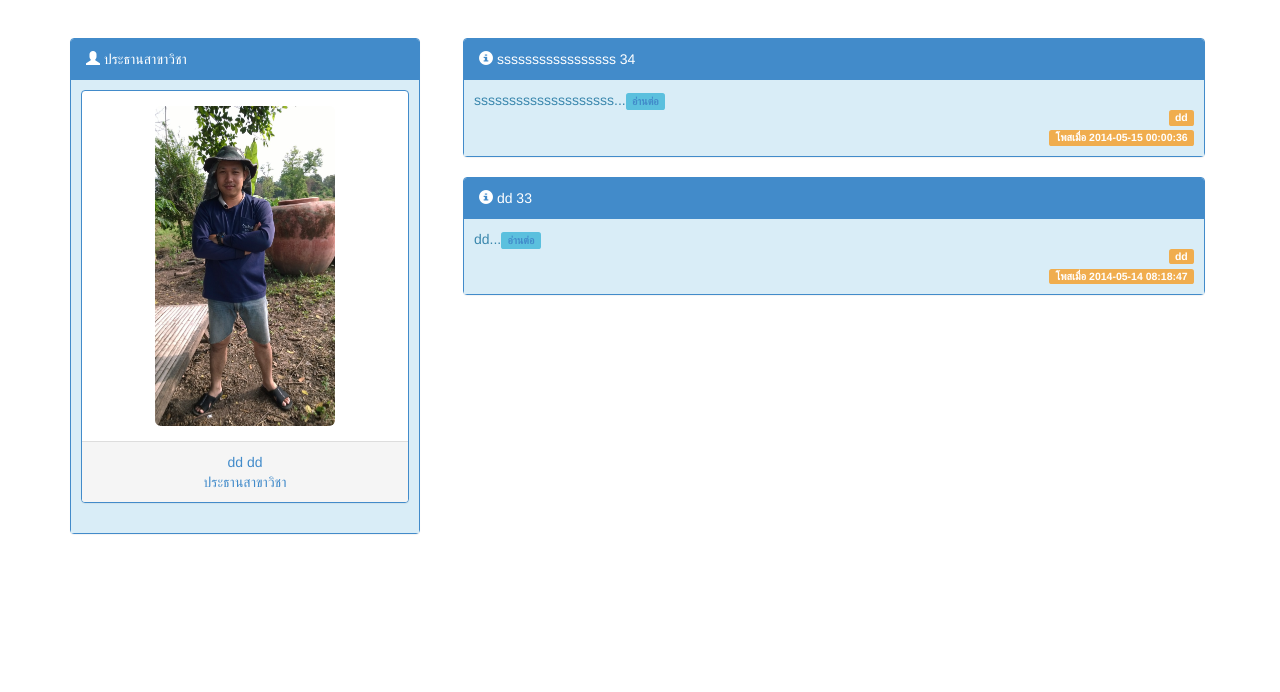
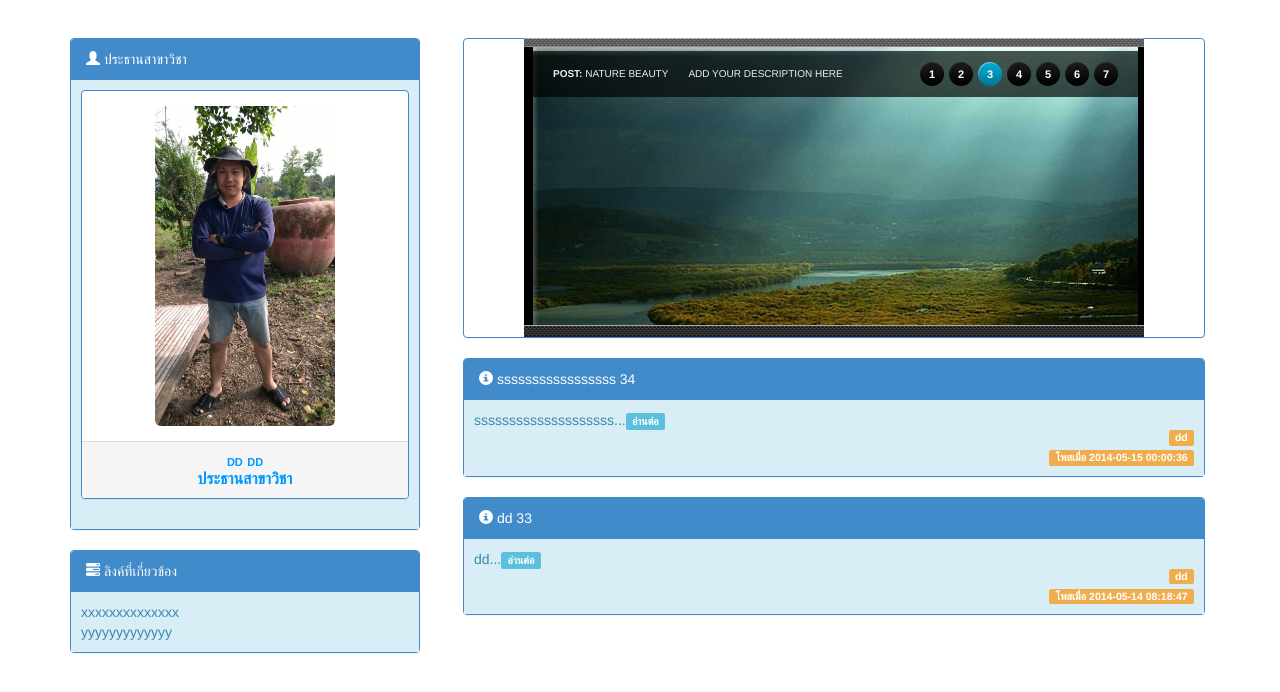
Before and after one commit to mynameistecs51/cs_udru, a CodeIgniter app: page /cs_udru/ in a window 1280 px wide. Shown: the part 87-779 px from the top of the page. Run offline with CodeIgniter, Linux system fonts and the light colour scheme.

Commit message:
chaiwat update function sidepicture 5-6-57 15.42

```diff
--- a/application/views/cs_udru.php
+++ b/application/views/cs_udru.php
@@ -1,4 +1,11 @@
 <?php $this->load->view("head");?>
+<!-- load script -->
+<link rel="stylesheet" href="<?php echo base_url().'css/style.css';?>" type="text/css" media="screen" />
+<script type="text/javascript">var _siteRoot='index.html',_root='index.html';</script>
+<script type="text/javascript" src="<?php echo base_url().'js/jquery.js';?>"></script>
+<script type="text/javascript" src="<?php echo base_url().'js/scripts.js';?>"></script>
+<!-- end load script -->
+
 <div class="row  col-md-4" style="margin-right:40px;">
 	<div class="panel panel-primary " >
 		<div class="panel-heading"><b class="glyphicon glyphicon-user"></b>  ประธานสาขาวิชา</div>
@@ -10,17 +17,55 @@
 						echo anchor($value->teacher_link,'<div class="panel-body" >
 							<img src=" '.base_url().'image/pict_teacher/'.$value->teacher_pict.'.jpg"  class="img-rounded" style="width:180px; hight:140px;">
 						</div>
-						<div class="panel-footer" align="center">'.$value->teacher_preName.' '.$value->teacher_name.'<br/>ประธานสาขาวิชา'.'</div>');
+						<div class="panel-footer" align="center" style="font: normal small-caps bold 16px sans-serif, Arial; color:#0099FF" >'.$value->teacher_preName.' '.$value->teacher_name.'<br/>ประธานสาขาวิชา'.'</div>');
 					}
 				}
 				?>
 			</div>
 		</div>
 	</div>
+	<!-- link ที่เกี่ยวข้อง -->
+	<div class="panel panel-primary " >
+		<div class="panel-heading"><b class="glyphicon glyphicon-tasks"></b>  ลิงค์ที่เกี่ยวข้อง</div>
+		<div class="panel-body alert-info" style="padding:10px;" align="left">
+			xxxxxxxxxxxxxx <br/>
+			yyyyyyyyyyyyy
+		</div>
+	</div>
+	<!-- end link info -->
 </div>
 
 <!-- //////////////  post news ///////////// -->
 <div class="row col-md-8" style="padding-left:3px;">
+	<!-- picture activity -->
+	<div class="panel panel-primary">
+	<div id="header">
+  <div class="wrap">
+   <div id="slide-holder">
+    <div id="slide-runner">
+      <a href=""><img id="slide-img-1" src="<?php echo base_url().'image/pict_gallery/nature-photo.png';?>" class="slide" alt="" /></a>
+      <a href=""><img id="slide-img-2" src="<?php echo base_url().'image/pict_gallery/nature-photo1.png';?>" class="slide" alt="" /></a>
+      <a href=""><img id="slide-img-3" src="<?php echo base_url().'image/pict_gallery/nature-photo2.png';?>" class="slide" alt="" /></a>
+      <a href=""><img id="slide-img-4" src="<?php echo base_url().'image/pict_gallery/nature-photo3.png';?>" class="slide" alt="" /></a>
+      <a href=""><img id="slide-img-5" src="<?php echo base_url().'image/pict_gallery/nature-photo4.png';?>" class="slide" alt="" /></a>
+      <a href=""><img id="slide-img-6" src="<?php echo base_url().'image/pict_gallery/nature-photo4.png';?>" class="slide" alt="" /></a>
+      <a href=""><img id="slide-img-7" src="<?php echo base_url().'image/pict_gallery/nature-photo6.png';?>" class="slide" alt="" /></a>
+      <div id="slide-controls">
+       <p id="slide-client" class="text"><strong>post: </strong><span></span></p>
+       <p id="slide-desc" class="text"></p>
+       <p id="slide-nav"></p>
+     </div>
+   </div>
+ <!--content featured gallery here -->
+</div>
+<script type="text/javascript">
+
+  if(!window.slider) var slider={};slider.data=[{"id":"slide-img-1","client":"nature beauty","desc":"nature beauty photography"},{"id":"slide-img-2","client":"nature beauty","desc":"add your description here"},{"id":"slide-img-3","client":"nature beauty","desc":"add your description here"},{"id":"slide-img-4","client":"nature beauty","desc":"add your description here"},{"id":"slide-img-5","client":"nature beauty","desc":"add your description here"},{"id":"slide-img-6","client":"nature beauty","desc":"add your description here"},{"id":"slide-img-7","client":"nature beauty","desc":"add your description here"}];
+</script>
+</div>
+</div><!--/header-->
+	</div>
+	<!-- end picture activity -->
 	<?php
 	foreach ($teacher_news as $key_news => $value_news) {
 		echo "<div class='panel panel-primary ' >";
@@ -29,7 +74,8 @@
 			echo substr($value_news ->news_container,0,20)."...<span class='label label-info'>".anchor('ctl_main/page_news/'.$value_news->news_id,'อ่านต่อ')."</span>";  ///// เนื้อหาข่าว  ///////////
 			echo '<br/><span class="label label-warning" style="float:right;">'.$value_news->news_peoplePost.'</span> ';  //////คนโพสข่าว //////////
 			echo '<br/><span class="label label-warning" style="float:right;">โพสเมื่อ '.$value_news->news_datePost.'</span> '; ////////  วัน เวลา ที่ โพส /////////
-			echo "</div>";	echo "</div>";
+			echo "</div>";
+			echo "</div>";
 		}
 		?>
 	</div>
@@ -81,4 +127,4 @@
 </div><!-- /.modal -->
 -->*/
 //<?php
- $this->load->view("footer");?>
+$this->load->view("footer");?>
--- a/application/views/page_activity.php
+++ b/application/views/page_activity.php
@@ -8,7 +8,8 @@
 
 
 <!--/top-->
-  <div id="header"><div class="wrap">
+<div id="header">
+  <div class="wrap">
    <div id="slide-holder">
     <div id="slide-runner">
       <a href=""><img id="slide-img-1" src="<?php echo base_url().'image/pict_gallery/nature-photo.png';?>" class="slide" alt="" /></a>
@@ -24,10 +25,10 @@
        <p id="slide-nav"></p>
      </div>
    </div>
-
  <!--content featured gallery here -->
 </div>
 <script type="text/javascript">
+
   if(!window.slider) var slider={};slider.data=[{"id":"slide-img-1","client":"nature beauty","desc":"nature beauty photography"},{"id":"slide-img-2","client":"nature beauty","desc":"add your description here"},{"id":"slide-img-3","client":"nature beauty","desc":"add your description here"},{"id":"slide-img-4","client":"nature beauty","desc":"add your description here"},{"id":"slide-img-5","client":"nature beauty","desc":"add your description here"},{"id":"slide-img-6","client":"nature beauty","desc":"add your description here"},{"id":"slide-img-7","client":"nature beauty","desc":"add your description here"}];
 </script>
 </div>
--- a/css/style.css
+++ b/css/style.css
@@ -1,5 +1,5 @@
 
-* {
+* /*{
 margin : 0;
 padding : 0;
 }
@@ -17,7 +17,7 @@ background-color : #000;
 background-position : 50% 0;
 background-repeat : no-repeat;
 font-family : Tahoma, sans-serif;
-}
+}*/
 a:link, a:visited {
 color : #fff;
 text-decoration : none;
@@ -26,7 +26,7 @@ a img {
 border : 0;
 }
 div.wrap {
-width : 993px;
+width : 620px;
 margin : 0 auto;
 text-align : left;
 }
@@ -67,14 +67,14 @@ background : url(../image/pict_gallery/header-bg.png) no-repeat 50% 0;
 }
 div#header div#slide-holder {
 z-index : 40;
-width : 993px;
+width : 610px;
 height : 299px;
 position : absolute;
 }
 div#header div#slide-holder div#slide-runner {
 top : 9px;
 left : 9px;
-width : 973px;
+width : 605px;
 height : 278px;
 overflow : hidden;
 position : absolute;
@@ -87,7 +87,7 @@ position : absolute;
 div#header div#slide-holder div#slide-controls {
 left : 0;
 bottom : 228px;
-width : 973px;
+width : 605px;
 height : 46px;
 display : none;
 position : absolute;
@@ -95,7 +95,7 @@ background : url(../image/pict_gallery/slide-bg.png) 0 0;
 }
 div#header div#slide-holder div#slide-controls p.text {
 float : left;
-color : #fff;
+color : #eee;
 display : inline;
 font-size : 10px;
 line-height : 16px;
```
Lines whose indentation alone changed are shown as unchanged.
